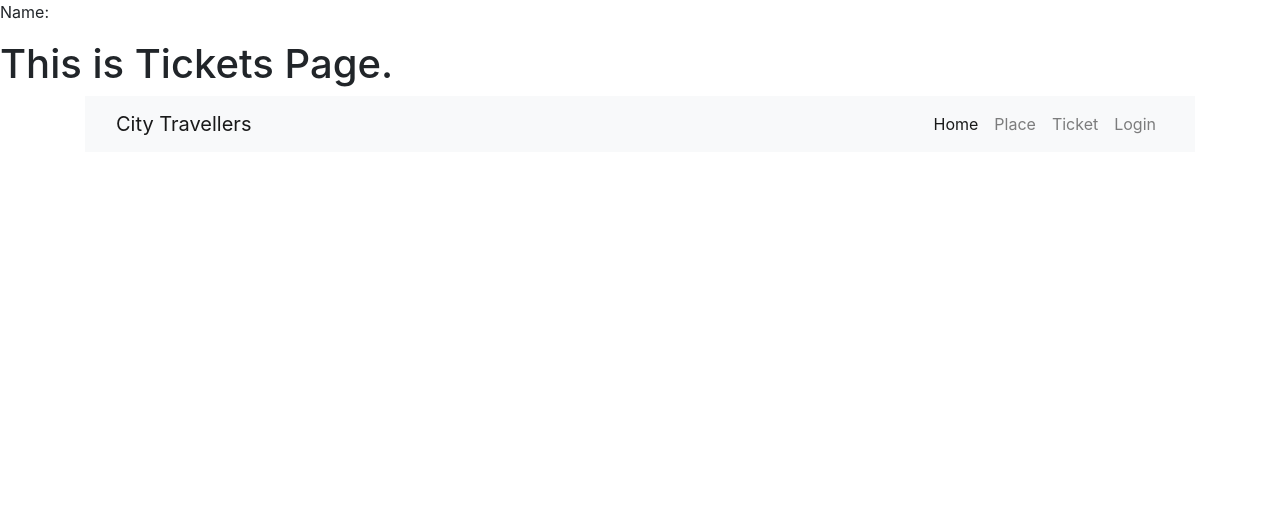
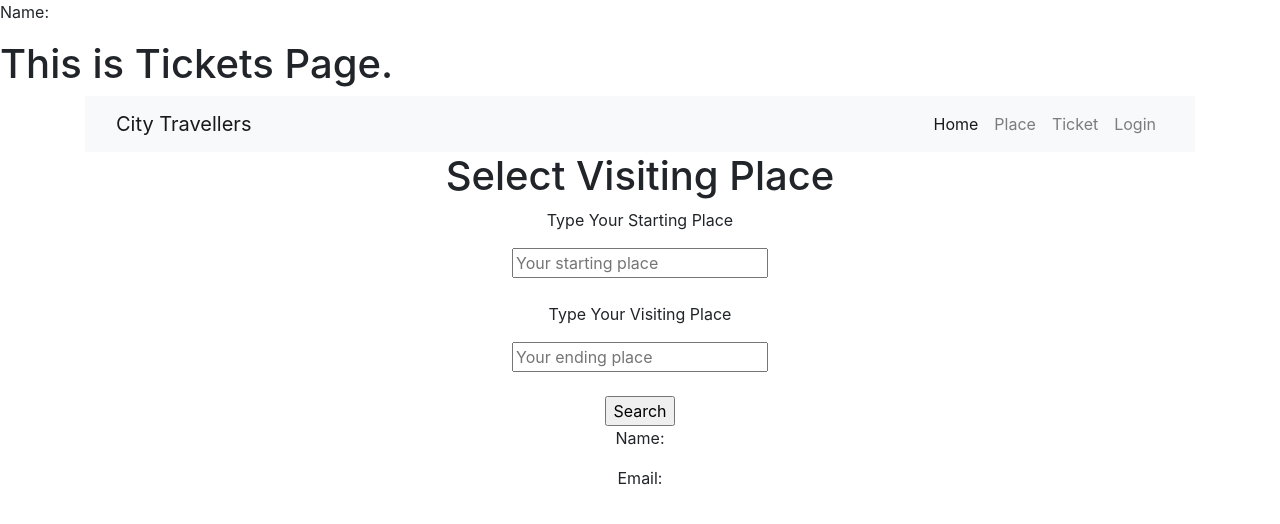
Before and after one commit to mahfuz-antor/city-travellers, a React (Create React App) app: page /tickets in a window 1280 px wide. Shown: the top 524 px of the page. Built offline with nearby package versions, Linux system fonts and the light colour scheme.

Commit message:
adding form

```diff
--- /dev/null
+++ b/src/components/Form/Form.js
@@ -0,0 +1,102 @@
+import React, { useContext } from 'react';
+import firebase from "firebase/app";
+import "firebase/analytics";
+import "firebase/auth";
+import firebaseConfig from '../../firebase-config';
+import { useState } from 'react';
+import Header from '../Header/Header';
+import { UserContex } from '../../App';
+import { useHistory, useLocation } from 'react-router';
+
+// if (!firebase.apps.length) {
+//     firebase.initializeApp(firebaseConfig);
+//   }
+
+const Form = () => {
+  const [user, setUser] = useState({
+    name: '',
+    email: '',
+    start: '',
+    end: ''
+  })
+
+
+  const [newUser, setNewUser] = useState(false);
+
+
+  const handleChange = (e) => {
+    let isFieldValid = true;
+    if (isFieldValid) {
+      const newUserInfo = { ...user };
+      newUserInfo[e.target.name] = e.target.value;
+      setUser(newUserInfo);
+    }
+  }
+
+  // const handleSubmit = (e) => {
+  //   let isFieldValid = true;
+  //   if (isFieldValid) {
+  //     const newUserInfo = { ...user };
+  //     newUserInfo[e.target.name] = e.target.value;
+  //     setUser(newUserInfo);
+  //   }
+  //   // console.log(user.email, user.password);
+  //   // if (newUser && user.name && user.password) {
+  //   //   // console.log('submitting');
+  //   //   firebase.auth().createUserWithEmailAndPassword(user.email, user.password)
+  //   //     .then(res => {
+  //   //       console.log(user)
+  //   //       const newUserInfo = { ...user };
+  //   //       newUserInfo.error = '';
+  //   //       newUserInfo.success = true;
+  //   //       setUser(newUserInfo);
+  //   //       updateUserName(user.name);
+  //   //     })
+  //   //     .catch((error) => {
+  //   //       const newUserInfo = { ...user };
+  //   //       newUserInfo.error = error.message;
+  //   //       newUserInfo.success = false;
+  //   //       setUser(newUserInfo);
+  //   //     });
+  //   // }
+
+  //   e.preventDefault();
+  // }
+
+  // const updateUserName = name => {
+  //   const user = firebase.auth().currentUser;
+
+  //   user.updateProfile({
+  //     displayName: name
+  //   }).then(function () {
+  //     // Update successful.
+  //     console.log('user name updated successfully.')
+  //   }).catch(function (error) {
+  //     // An error happened.
+  //     console.log(error)
+  //   });
+  // }
+
+  return (
+    <div className="App">
+      <div className="container">
+        <h1>Select Visiting Place</h1>
+        <form>
+          <p>Type Your Starting Place</p>
+          <input type="text" onBlur={handleChange} name="start" placeholder="Your starting place" required />
+          <br />
+          <br />
+          <p>Type Your Visiting Place</p>
+          <input type="text" onBlur={handleChange} name="end" placeholder="Your ending place" required />
+          <br />
+          <br />
+          <input type="submit" value="Search" />
+        </form>
+        <p>Name: {user.start}</p>
+        <p>Email: {user.end}</p>
+      </div>
+    </div>
+  );
+}
+
+export default Form;
--- a/src/components/Places/Places.js
+++ b/src/components/Places/Places.js
@@ -1,31 +1,62 @@
-import React from 'react';
+import React, { useContext } from 'react';
+import firebase from "firebase/app";
+import "firebase/analytics";
+import "firebase/auth";
+import firebaseConfig from '../../firebase-config';
+import { useState } from 'react';
 import Header from '../Header/Header';
 
 const handleSubmit = () => {
 
 }
 
+const Places = () => {
+    const [user, setUser] = useState({
+        name: '',
+        start: '',
+        end: '',
+        time: null,
+        date: null
+      })
+
+      const [newUser, setNewUser] = useState(false);
+
       const handleChange = (e) => {
-    console.log(e.target.name, e.target.value)
+        let isFieldValid = true;
+        if (isFieldValid) {
+          const newUserInfo = { ...user };
+          newUserInfo[e.target.name] = e.target.value;
+          setUser(newUserInfo);
+        }
       }
 
-const Places = () => {
     return (
-        <div>
-            <h1>This is Places Page.</h1>
+        <div className="App">
             <Header></Header>
           <div className="container">
-                <label className="well bd-light">
-                <form onSubmit={handleSubmit} action="">
-                    <p>starting place</p>
-                    <input onBlur={handleChange} type="text" name="start" id="" />
+            <h5>Select Visiting Place</h5>
+            <form>
+              <p>Type Your Starting Place</p>
+              <input type="text" onBlur={handleChange} name="start" placeholder="Your starting place" required />
               <br />
-                    <p>ending place</p>
-                    <input onBlur={handleChange} type="text" name="end" id="" />
-                    <br/> <br/>
-                    <input type="submit" value="Search"/>
+              <br />
+              <p>Type Your Visiting Place</p>
+              <input type="text" onBlur={handleChange} name="end" placeholder="Your ending place" required />
+              <br />
+              <br />
+              <input type="time" name="time" id="" onBlur={handleChange} required />
+              <br/>
+              <br/>
+              <input type="date" name="date" id="" onBlur={handleChange} required />
+              <br />
+              <br />
+              <input type="submit" value="Search" />
             </form>
-                </label>
+            <br/>
+            <p>Starting: {user.start}</p>
+            <p>Ending: {user.end}</p>
+            <p>Time: {user.time}</p>
+            <p>Date: {user.date}</p>
           </div>
         </div>
       );
--- a/src/components/Tickets/Tickets.js
+++ b/src/components/Tickets/Tickets.js
@@ -1,4 +1,5 @@
 import React from 'react';
+import Form from '../Form/Form';
 import Header from '../Header/Header';
 
 const Tickets = () => {
@@ -6,6 +7,7 @@ const Tickets = () => {
         <div>
             <h1>This is Tickets Page.</h1>
             <Header></Header>
+            <Form></Form>
         </div>
     );
 };
```
Lines whose indentation alone changed are shown as unchanged.
